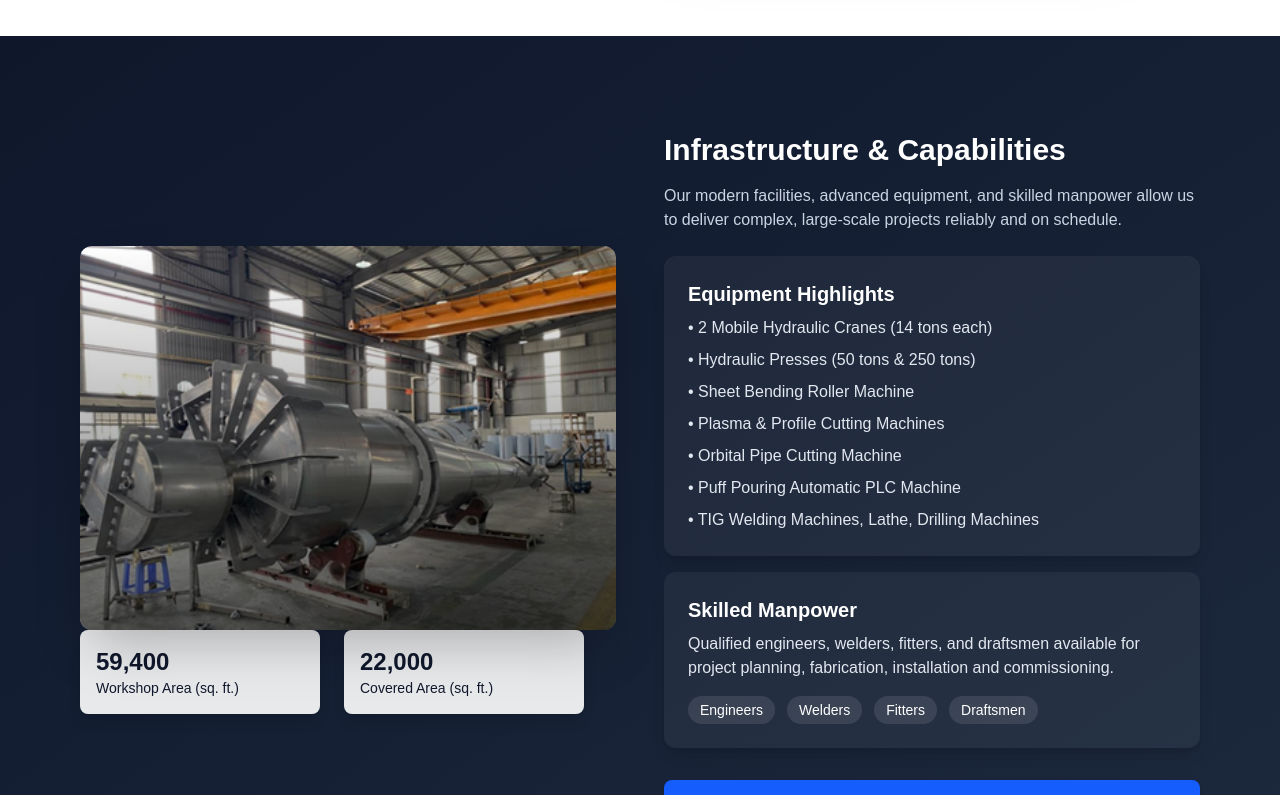
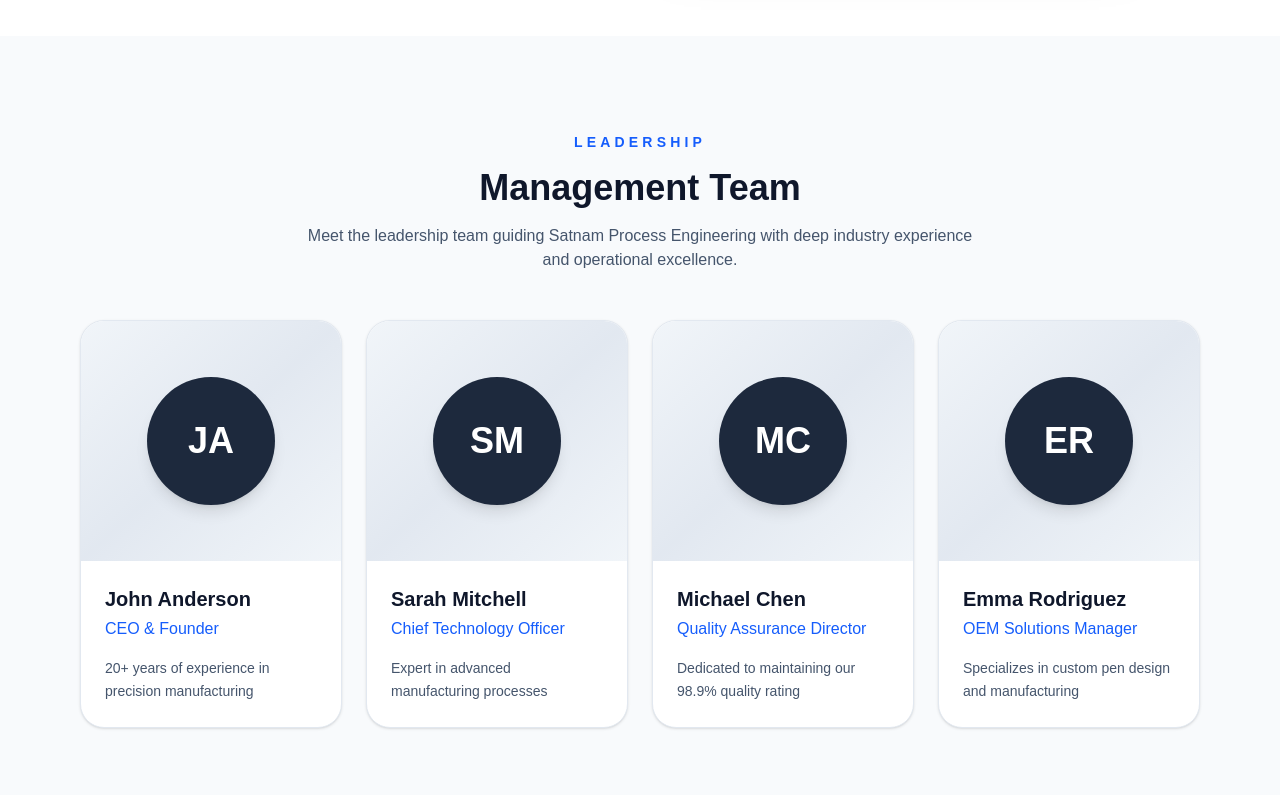
Before and after one commit to spemanufacturing99-cyber/spe-website, a Next.js app: page /about in a window 1280 px wide. Shown: the part 980-1775 px from the top of the page. Built offline with nearby package versions, Linux system fonts and the light colour scheme.

Commit message:
menu and page updations

```diff
--- a/app/about/page.tsx
+++ b/app/about/page.tsx
@@ -10,25 +10,21 @@
     name: "John Anderson",
     role: "CEO & Founder",
     bio: "20+ years of experience in precision manufacturing",
-    image: "/certified-welding.png",
   },
   {
     name: "Sarah Mitchell",
     role: "Chief Technology Officer",
     bio: "Expert in advanced manufacturing processes",
-    image: "/the-art-and-science.png",
   },
   {
     name: "Michael Chen",
     role: "Quality Assurance Director",
     bio: "Dedicated to maintaining our 98.9% quality rating",
-    image: "/precision-metal-chain.png",
   },
   {
     name: "Emma Rodriguez",
     role: "OEM Solutions Manager",
     bio: "Specializes in custom pen design and manufacturing",
-    image: "/certified-welding.png",
   },
 ];
 
@@ -158,7 +154,54 @@
         </div>
       </section>
 
-            {/* ================= INFRASTRUCTURE ================= */}
+      {/* ================= MANAGEMENT TEAM ================= */}
+      <section className="py-24 bg-slate-50">
+        <div className="max-w-6xl mx-auto px-4">
+          <motion.div
+            initial={{ opacity: 0, y: 20 }}
+            whileInView={{ opacity: 1, y: 0 }}
+            transition={{ duration: 0.7 }}
+            viewport={{ once: true }}
+            className="text-center mb-12"
+          >
+            <p className="text-sm uppercase tracking-[0.3em] text-blue-600 font-semibold">Leadership</p>
+            <h2 className="text-3xl md:text-4xl font-bold text-slate-900 mt-4">Management Team</h2>
+            <p className="mt-4 text-slate-600 max-w-2xl mx-auto">
+              Meet the leadership team guiding Satnam Process Engineering with deep industry experience and operational excellence.
+            </p>
+          </motion.div>
+
+          <div className="grid gap-6 md:grid-cols-2 xl:grid-cols-4">
+            {teamMembers.map((member, index) => (
+              <motion.div
+                key={member.name}
+                initial={{ opacity: 0, y: 20 }}
+                whileInView={{ opacity: 1, y: 0 }}
+                transition={{ duration: 0.6, delay: index * 0.08 }}
+                viewport={{ once: true }}
+                className="bg-white rounded-3xl border border-slate-200 shadow-sm overflow-hidden"
+              >
+                <div className="flex h-60 items-center justify-center bg-gradient-to-br from-slate-100 via-slate-200 to-slate-100">
+                  <div className="flex h-32 w-32 items-center justify-center rounded-full bg-slate-800 text-4xl font-bold text-white shadow-lg">
+                    {member.name
+                      .split(" ")
+                      .map((part) => part[0])
+                      .slice(0, 2)
+                      .join("")}
+                  </div>
+                </div>
+                <div className="p-6">
+                  <h3 className="text-xl font-semibold text-slate-900">{member.name}</h3>
+                  <p className="text-blue-600 font-medium mt-1">{member.role}</p>
+                  <p className="mt-4 text-slate-600 text-sm leading-relaxed">{member.bio}</p>
+                </div>
+              </motion.div>
+            ))}
+          </div>
+        </div>
+      </section>
+
+      {/* ================= INFRASTRUCTURE ================= */}
       <section className="py-24 bg-gradient-to-br from-slate-900 to-slate-800 text-white">
         <div className="max-w-6xl mx-auto px-4">
           <div className="grid md:grid-cols-2 gap-12 items-center">
@@ -500,14 +543,14 @@
                 whileHover={{ y: -8 }}
                 className="bg-white rounded-xl overflow-hidden shadow hover:shadow-xl transition-shadow"
               >
-                <div className="relative h-48 overflow-hidden">
-                  <Image
-                    src={member.image}
-                    alt={member.name}
-                    fill
-                    className="object-cover hover:scale-110 transition-transform duration-300"
-                  />
-                  <div className="absolute inset-0 bg-gradient-to-t from-black/40 to-transparent"></div>
+                <div className="flex h-48 items-center justify-center bg-slate-100">
+                  <div className="flex h-28 w-28 items-center justify-center rounded-full bg-slate-800 text-4xl font-bold text-white shadow-lg">
+                    {member.name
+                      .split(" ")
+                      .map((part) => part[0])
+                      .slice(0, 2)
+                      .join("")}
+                  </div>
                 </div>
                 <div className="p-6">
                   <h3 className="text-lg font-bold mb-1">{member.name}</h3>
--- a/app/page.tsx
+++ b/app/page.tsx
@@ -213,63 +213,10 @@
       </section>
 
       {/* ================= SERVICES (improved) ================= */}
-      <section className="py-24 relative overflow-hidden">
-        {/* Parallax Background */}
-        <div className="absolute inset-0 -z-10">
-          <div
-            className="absolute inset-0 opacity-50"
-            style={{
-              backgroundImage: "url('https://images.unsplash.com/photo-1581090700227-1e37b190418e')",
-              backgroundSize: "cover",
-              backgroundPosition: "center",
-              backgroundAttachment: "fixed",
-            }}
-          ></div>
-        </div>
 
-        <div className="max-w-7xl mx-auto px-6 relative z-10">
-          <div className="grid md:grid-cols-2 gap-10 items-center">
-            <motion.div initial={{ opacity: 0, x: -20 }} whileInView={{ opacity: 1, x: 0 }} transition={{ duration: 0.8 }} className="relative rounded-xl overflow-hidden shadow-2xl h-96">
-              <Image src="/the-art-and-science.png" alt="Services overview" fill className="object-cover" />
-              <div className="absolute inset-0 bg-gradient-to-t from-black/40 to-transparent" />
-
-              <div className="absolute left-6 bottom-6 flex items-center gap-4">
-                <div className="bg-white/90 text-slate-900 px-4 py-3 rounded-lg shadow">Precision Manufacturing</div>
-                <Link href="#RequestaQuote" className="hidden sm:inline-block bg-blue-600 text-white px-4 py-3 rounded-lg shadow">Request Quote</Link>
-              </div>
-
-            </motion.div>
-
-            <motion.div initial={{ opacity: 0, x: 20 }} whileInView={{ opacity: 1, x: 0 }} transition={{ duration: 0.8 }}>
-              <h2 className="text-3xl font-bold mb-3">Our Services</h2>
-              <p className="text-slate-600 mb-6 max-w-xl">We design and manufacture precision components and assemblies across core disciplines. Click a service to learn more or request a quote.</p>
-
-              <div className="grid md:grid-cols-3 gap-6">
-                {[
-                  { title: "Metal Fabrication", desc: "Structural and custom fabrication for industrial projects.", image: "/precision-metal-chain.png" },
-                  { title: "Welding Services", desc: "Certified welding, MIG/TIG, and specialist procedures.", image: "/certified-welding.png" },
-                  { title: "CNC Machining", desc: "Precision turning, milling and high-tolerance components.", image: "/the-art-and-science.png" },
-                ].map((s, idx) => (
-                  <motion.a key={s.title} href="/services" initial={{ opacity: 0, y: 12 }} whileInView={{ opacity: 1, y: 0 }} transition={{ duration: 0.6, delay: idx * 0.06 }} whileHover={{ y: -6 }} className="group bg-white p-6 rounded-xl shadow hover:shadow-lg cursor-pointer overflow-hidden block">
-                      <div className="relative h-36 rounded-lg overflow-hidden mb-4">
-                        <Image src={s.image} alt={s.title} fill className="object-cover transition-transform duration-300 group-hover:scale-105" />
-                      </div>
-                      <h3 className="font-semibold text-lg">{s.title}</h3>
-                      <p className="text-sm text-slate-600 mt-2">{s.desc}</p>
-                    </motion.a>
-                ))}
-              </div>
-
-              <div className="mt-6">
-                <Link href="/services" className="inline-block bg-blue-600 text-white px-6 py-3 rounded-lg font-semibold shadow hover:bg-blue-700 transition">View All Services</Link>
-              </div>
-            </motion.div>
-          </div>
-        </div>
-      </section>
 
       {/* ================= VIDEO SECTION ================= */}
-      <section className="py-24 bg-white">
+      <section  className="py-24 bg-white hidden">
         <div className="max-w-7xl mx-auto px-6">
           <h2 className="text-3xl font-bold text-center mb-4">
             See Our Manufacturing Process in Action
--- a/components/Header.tsx
+++ b/components/Header.tsx
@@ -16,7 +16,7 @@
     title: "About us",
     path: "/about",
     children: [
-      { title: "View Our Facility", path: "/about/view-our-facility" },
+      { title: "View Our Facility", path: "/about" },
       { title: "Pen Tour Video", path: "/about/pen-tour-video" },
       { title: "New Ownership", path: "/about/new-ownership" },
       { title: "Quality", path: "/quality" },
```
